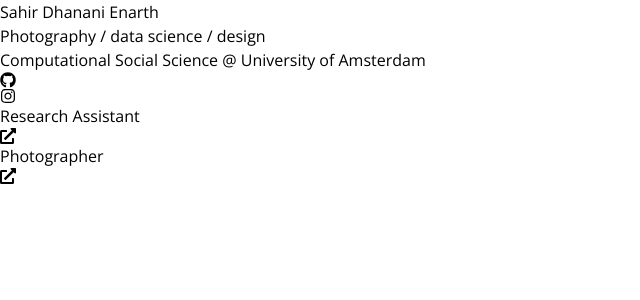
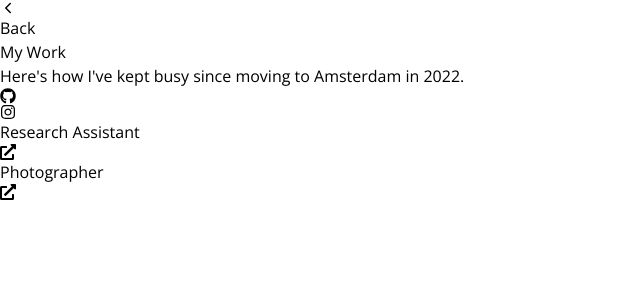
Before and after one commit to 100portraits/portfolio, a React (Vite) app in the folder portfolio/: page /work in a window 1280 px wide. Shown: the top 300 px of the page, without its empty margins (0-640 px from the left). Built offline with nearby package versions, Linux system fonts and the light colour scheme.

Commit message:
format edits

```diff
--- a/portfolio/src/pages/Home.jsx
+++ b/portfolio/src/pages/Home.jsx
@@ -30,16 +30,17 @@
                             About me<FaExternalLinkAlt className='inline text-sm ml-2'/>
                         </h1>
                     </div></Link>
+                    <Link to='/projects'><div className='bg-slate-100 h-full flex hover:bg-slate-200 group'>
+                        <h1 className='text-2xl font-semibold m-10 group-hover:underline underline-offset-4'>
+                            Projects<FaExternalLinkAlt className='inline text-sm ml-2'/>
+                        </h1>
+                    </div></Link>
                     <Link to='/blog'><div className='bg-slate-100 h-full flex hover:bg-slate-200 group'>
                         <h1 className='text-2xl font-semibold m-10 group-hover:underline underline-offset-4'>
                             Blog<FaExternalLinkAlt className='inline text-sm ml-2'/>
                         </h1>
                     </div></Link>
-                    <Link to='/projects'><div className='bg-slate-100 h-full flex hover:bg-slate-200 group'>
-                        <h1 className='text-2xl font-semibold m-10 group-hover:underline underline-offset-4'>
-                            Projects<FaExternalLinkAlt className='inline text-sm ml-2'/>
-                        </h1>
-                    </div></Link>
+
                 </div>
 
 
--- a/portfolio/src/pages/Work.jsx
+++ b/portfolio/src/pages/Work.jsx
@@ -1,6 +1,7 @@
 import {FaInstagram} from 'react-icons/fa/'
 import {FaGithub} from 'react-icons/fa/'
 import {FaExternalLinkAlt} from 'react-icons/fa'
+import {IoIosArrowBack} from 'react-icons/io'
 import { Link } from 'react-router-dom'
 
 const Work = () => {
@@ -9,9 +10,9 @@
             <div className="max-w-screen-md md:max-w-screen-lg p-10 mx-auto">
                 <div className="text-left mt-6 md:mt-14 mb-4 md:flex justify-between">
                     <div className="">
-                        <h1 className="pb-1 text-5xl md:text-6xl font-semibold">Sahir Dhanani Enarth</h1>
-                        <h1 className="text-lg md:text-2xl ">Photography / data science / design</h1>
-                        <h1 className="text-md md:text-xl">Computational Social Science @ University of Amsterdam</h1>
+                            <Link to='/'><span className='mb-4'><IoIosArrowBack className='inline-block'/><h1 className='underline inline-block'>Back</h1></span></Link>
+                            <h1 className="mt-3 pb-3 text-5xl md:text-6xl font-semibold">My Work</h1>
+                        <h1 className="text-lg md:text-xl ">Here's how I've kept busy since moving to Amsterdam in 2022.</h1>
                     </div>
                     <div className='flex my-3 md:self-center flex-row gap-2 text-2xl md:text-4xl'>
                         <FaGithub />
```
Also changed, not shown: portfolio/vite.config.js.timestamp-1699189878219-621a268e99f3b.mjs (added, +18 -0 lines).
